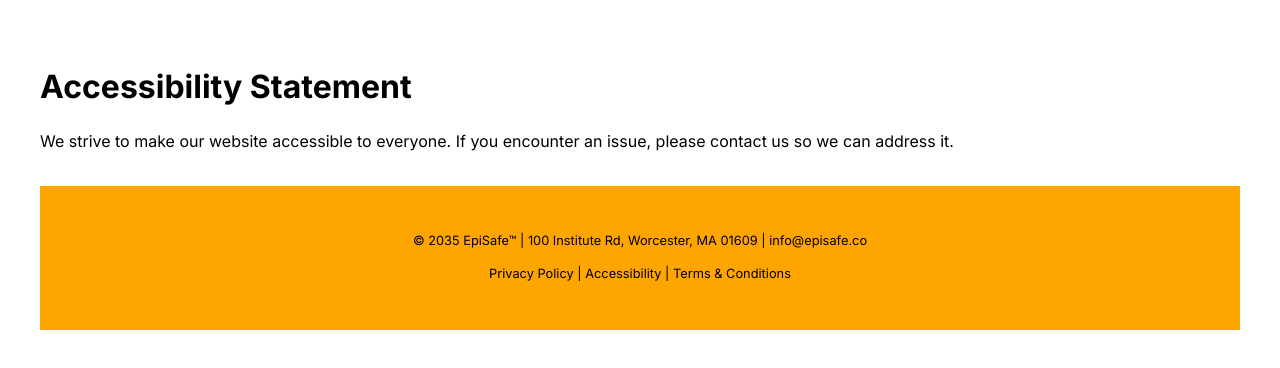
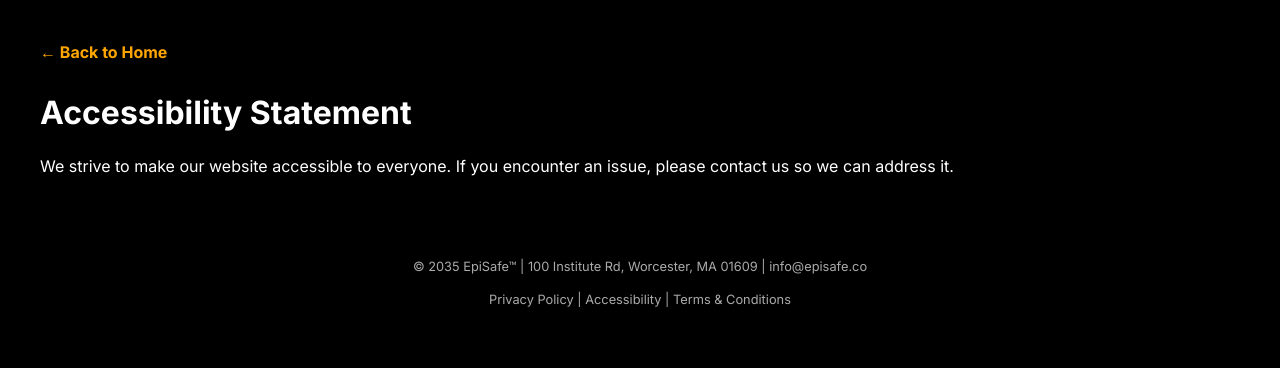
Before and after one commit to aajp222/episafe-site, a plain HTML site: page accessibility.html in a window 1280 px wide. Drawn offline with Linux system fonts and the light colour scheme.

Commit message:
Revert site to dark theme

```diff
--- a/accessibility.html
+++ b/accessibility.html
@@ -8,18 +8,27 @@
   <link href="https://fonts.googleapis.com/css2?family=Inter:wght@400;600;700&display=swap" rel="stylesheet">
   <style>
     body {
-      background-color: #fff;
-      color: #000;
+      background-color: #000;
+      color: #fff;
       font-family: 'Inter', sans-serif;
       line-height: 1.6;
       padding: 2rem;
+    }
+    .back-button {
+      text-align: left;
+      margin-bottom: 1rem;
+    }
+    .back-button a {
+      color: #FFA500;
+      text-decoration: none;
+      font-weight: bold;
     }
     h1 {
       margin-bottom: 1rem;
     }
     .footer {
-      background-color: #FFA500;
-      color: #000;
+      background-color: #000;
+      color: #aaa;
       padding: 2rem;
       text-align: center;
       font-size: 0.8rem;
@@ -32,6 +41,9 @@
   </style>
 </head>
 <body>
+  <div class="back-button">
+    <a href="index.html">← Back to Home</a>
+  </div>
   <h1>Accessibility Statement</h1>
   <p>We strive to make our website accessible to everyone. If you encounter an issue, please contact us so we can address it.</p>
 
```
Also changed, not shown: achievements.html (+6 -6 lines), index.html (+6 -6 lines), privacy.html (+16 -4 lines), team.html (+6 -6 lines), terms.html (+16 -4 lines), thankyou.html (+4 -4 lines).
